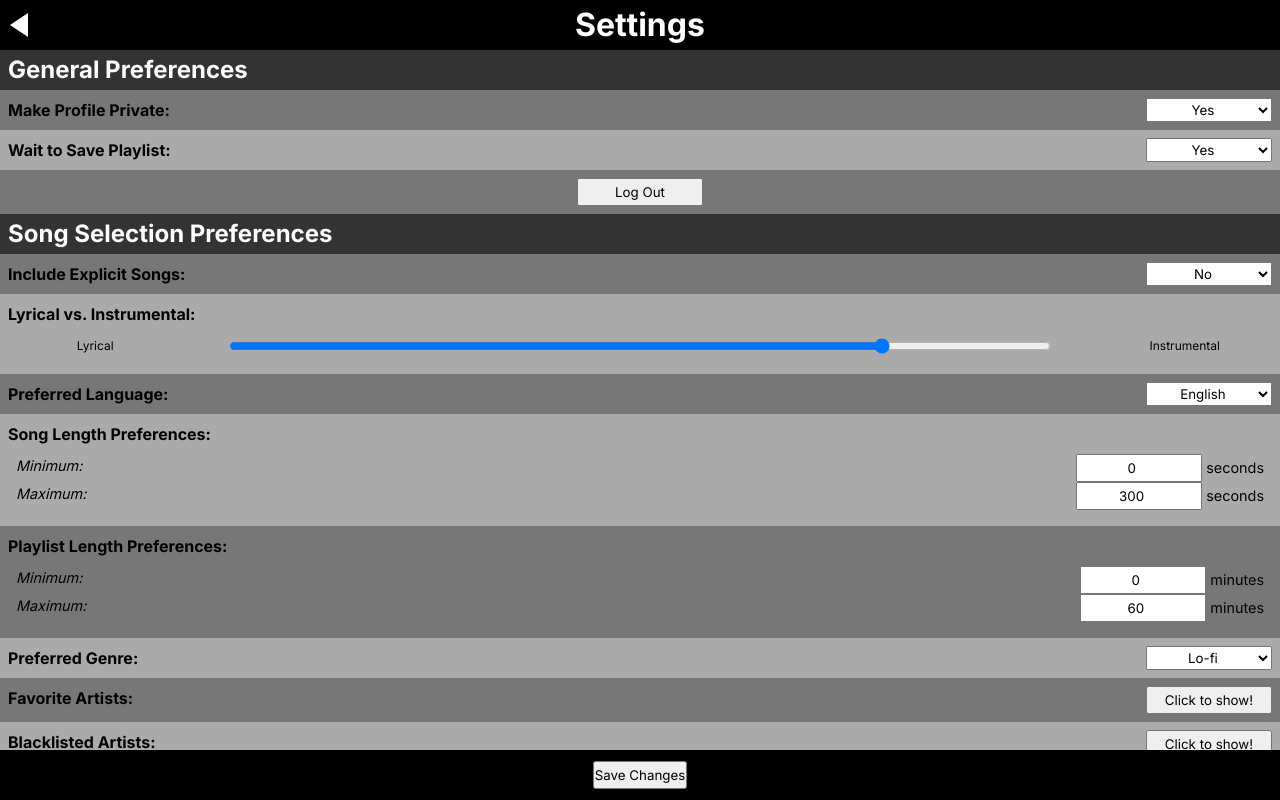
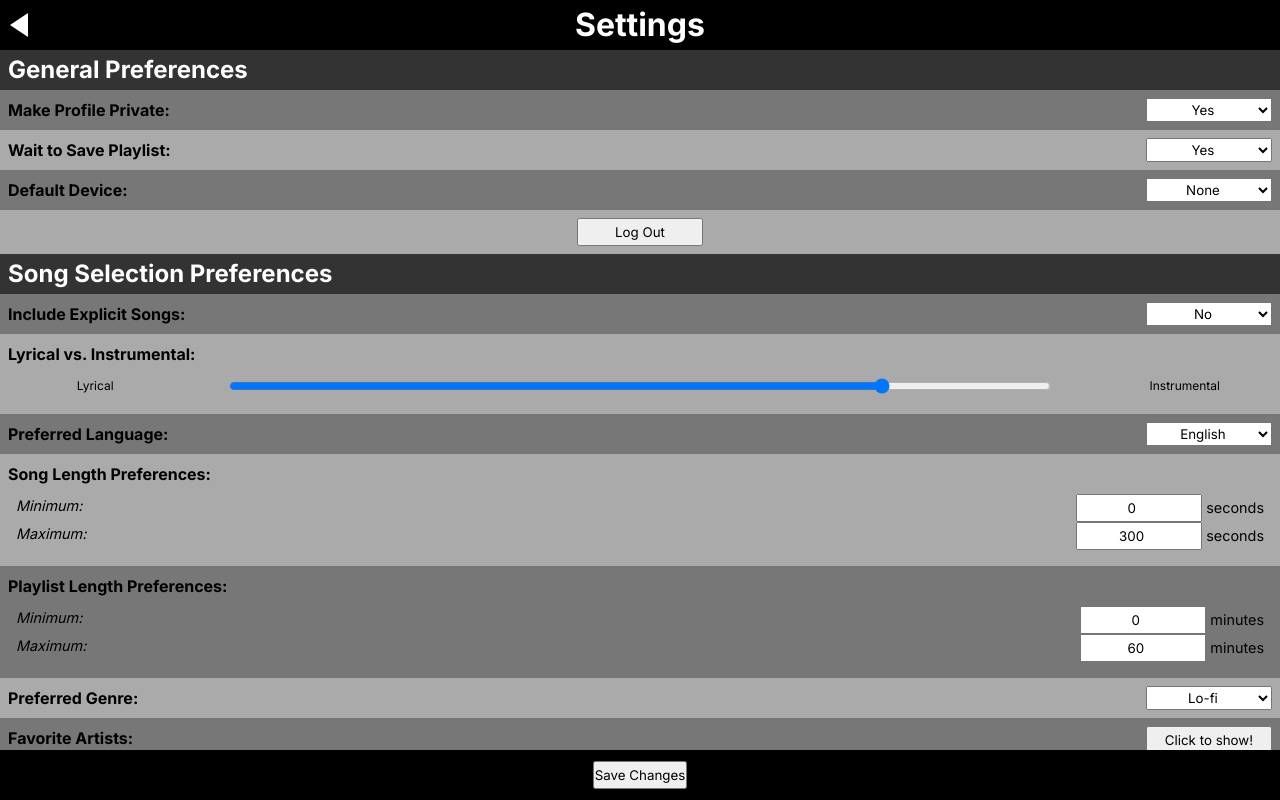
Before and after one commit to AverySchaefer/Kadence_New, a Next.js app in the folder kadence/: page /settings in a window 1280 px wide. Built offline with nearby package versions, Linux system fonts and the light colour scheme.

Commit message:
Added rudimentary default device UI to settings

```diff
--- a/kadence/pages/settings.js
+++ b/kadence/pages/settings.js
@@ -62,6 +62,7 @@ function SubList({ addNew, remove, items }) {
 export default function Settings() {
     const [profilePrivate, setProfilePrivate] = useState(true);
     const [waitToSave, setWaitToSave] = useState(true);
+    const [defaultDevice, setDefaultDevice] = useState(null);
 
     const [allowExplicit, setAllowExplicit] = useState(false);
     const [lyricalVsInstrumental, setLyricalVsInstrumental] = useState(80);
@@ -84,6 +85,9 @@ export default function Settings() {
     const [rampDownTime, setRampDownTime] = useState(0);
     const [mood, setMood] = useState('Happy');
     const [zipcode, setZipcode] = useState(69420);
+
+    // TODO: actually get devices from database
+    const devices = ['Device 1', 'Device 2'];
 
     function submitData() {
         const musicPrefData = {
@@ -195,6 +199,25 @@ export default function Settings() {
                                 >
                                     <option value={true}>Yes</option>
                                     <option value={false}>No</option>
+                                </select>
+                            </div>
+                        </div>
+                        <div>
+                            <div className={styles.flexWrapper}>
+                                <b>Default Device: </b>
+                                <select
+                                    className={styles.select}
+                                    onChange={(e) =>
+                                        setWaitToSave(e.target.value === 'true')
+                                    }
+                                    value={waitToSave}
+                                >
+                                    <option value={null}>None</option>
+                                    {devices.map((device) => (
+                                        <option value={device} key={device}>
+                                            {device}
+                                        </option>
+                                    ))}
                                 </select>
                             </div>
                         </div>
```
